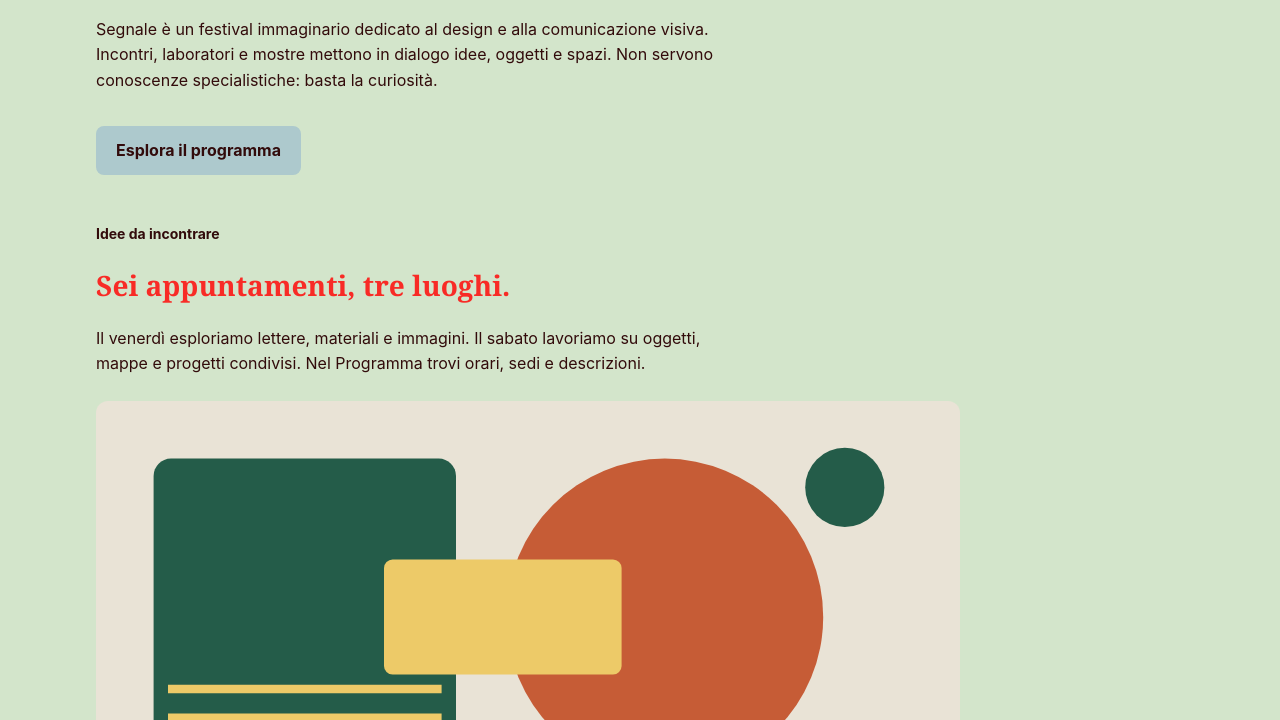
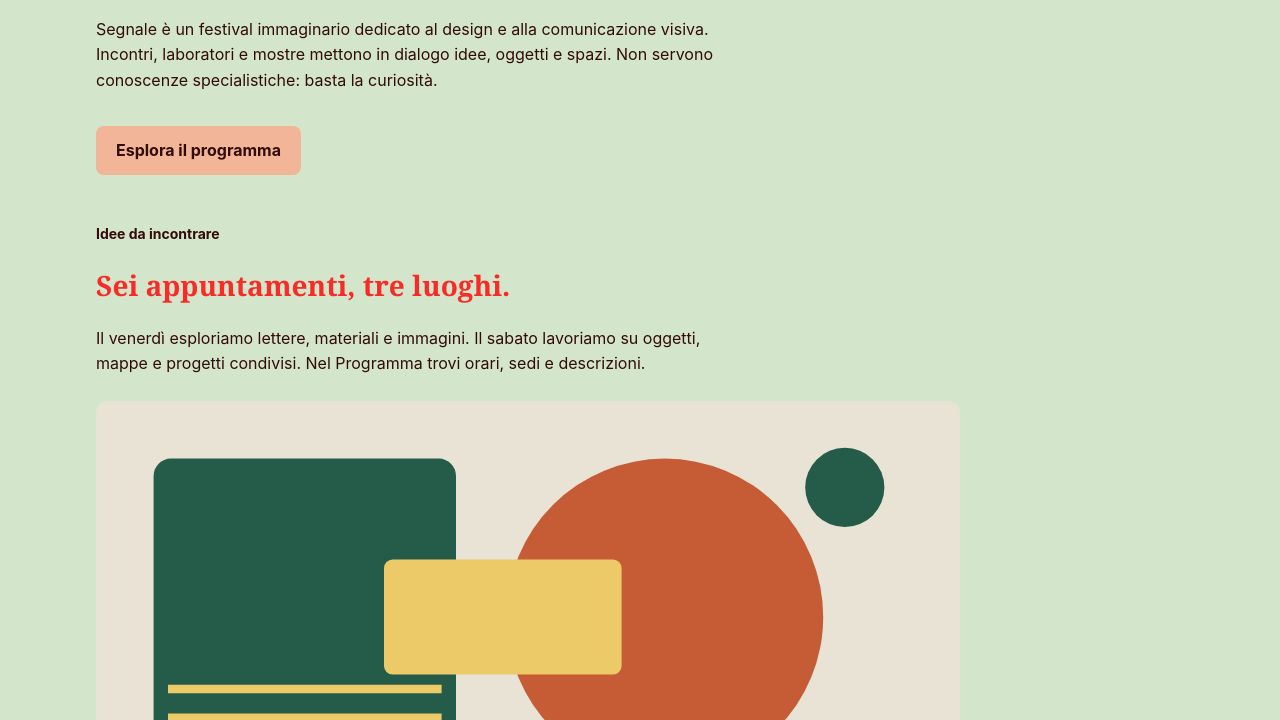
Before and after one commit to saramarranci/festival-segnale-main, a plain HTML site: page index.html in a window 1280 px wide. Shown: the part 380-1100 px from the top of the page. Drawn offline with Linux system fonts and the light colour scheme; a web font is replaced by a local one.

Commit message:
modifica colori4

```diff
--- a/style.css
+++ b/style.css
@@ -6,9 +6,9 @@
   --colore-primario: #F82B26;
   --colore-primario-scuro: #320B0B;
   --colore-sfondo: #D3E5CB;
-  --colore-sfondo-header: #F2B598;
+  --colore-sfondo-header: #ADC9CD;
   --colore-testo: #320B0B;
-  --colore-bottone-base: #ADC9CD;
+  --colore-bottone-base: #F2B598;
   --colore-testo-bottone: #F5F5F5;
   --font-testo: "Nunito", -apple-system, BlinkMacSystemFont, "Segoe UI", Roboto, sans-serif;
   --font-titoli: "Erode", Georgia, serif;
```
